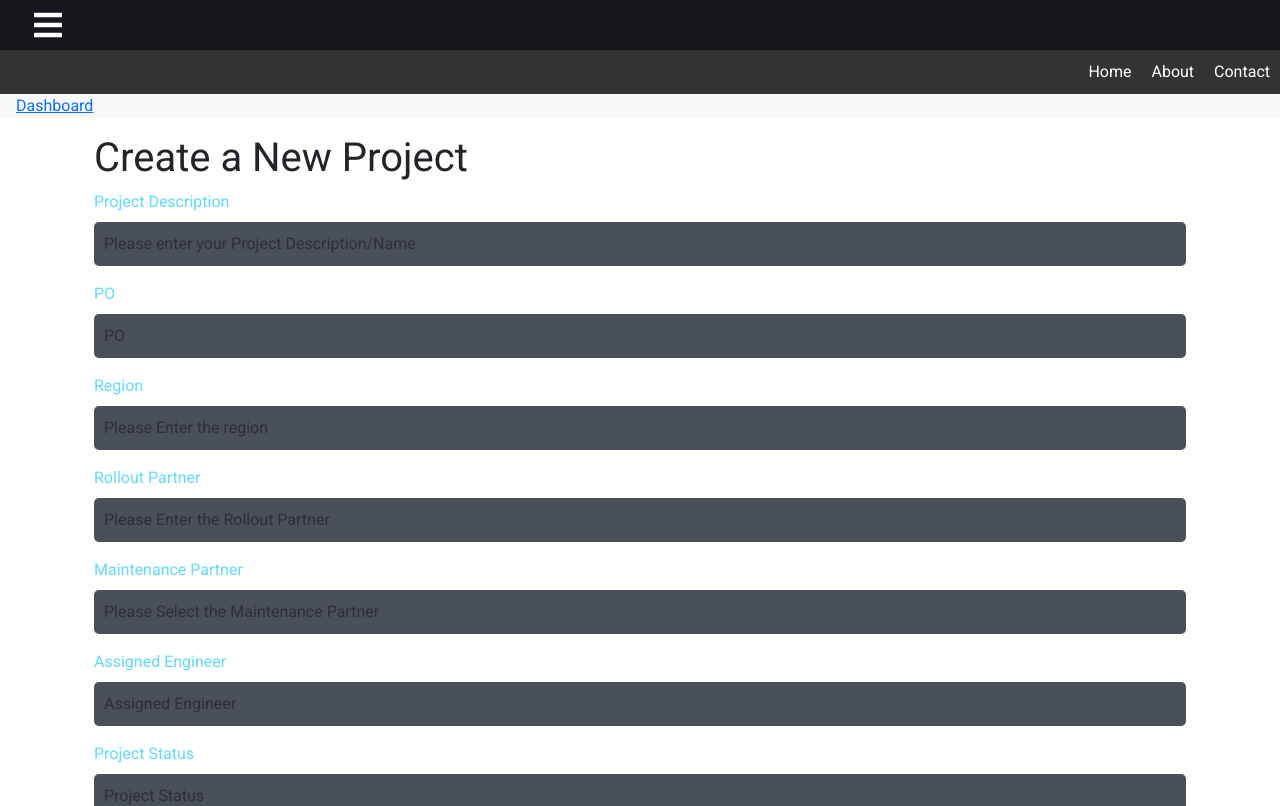
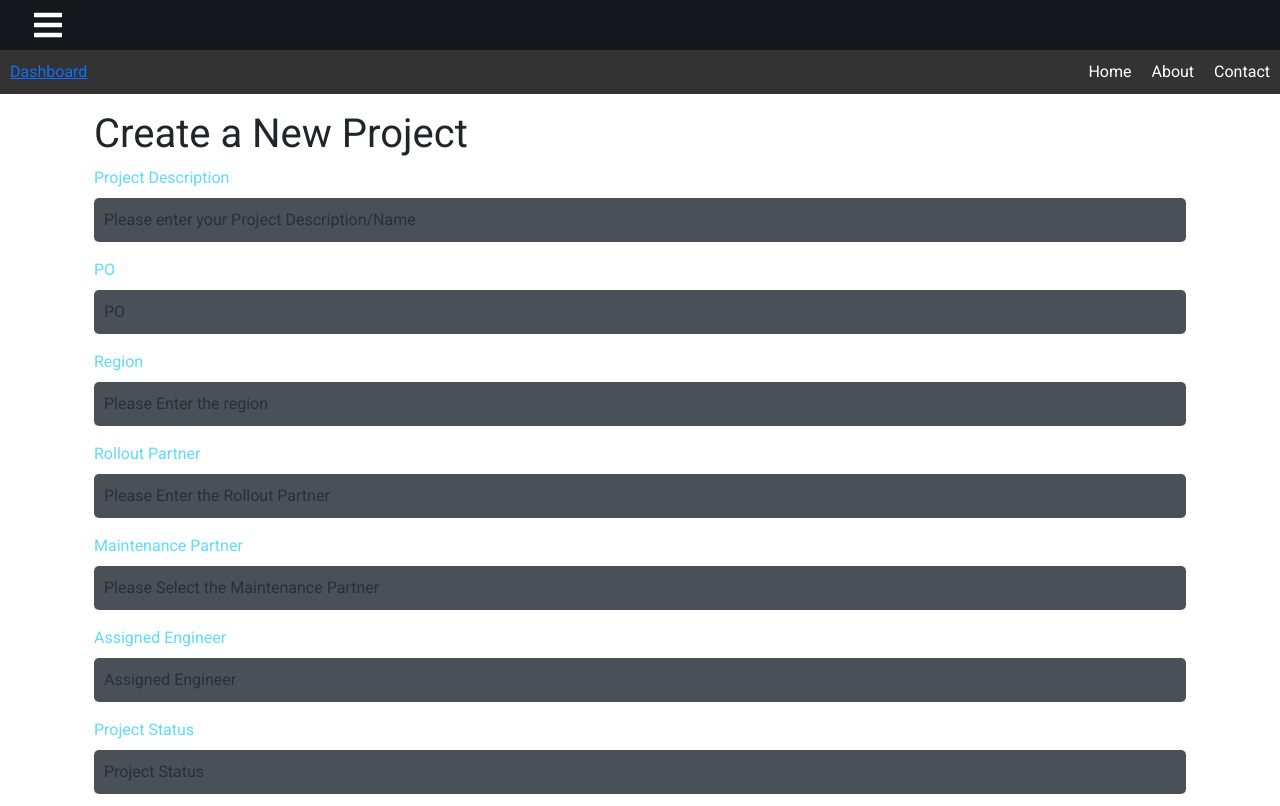
Before and after one commit to ojayallday/KPOT, a React (Create React App) app in the folder client/: page /api/new-project in a window 1280 px wide. Shown: the top 806 px of the page. Built offline with nearby package versions, Linux system fonts and the light colour scheme; sample sign-in values are in the browser's storage.

Commit message:
Styling the Dashboard Card

```diff
--- a/client/src/components/navbar.js
+++ b/client/src/components/navbar.js
@@ -16,10 +16,6 @@ const Navbar = () => {
           <div>
             <Sidebar/>
             <TopBar/>
-            <NavLink to='/dashboard' className='mx-3'>
-              <span>Dashboard</span>
-            </NavLink>
-
           </div>
 
 
--- a/client/src/components/topBar.js
+++ b/client/src/components/topBar.js
@@ -1,6 +1,7 @@
 // TopBar.js
 
 import React from 'react';
+import { NavLink } from 'react-router-dom';
 import styled from 'styled-components';
 
 // Styled components
@@ -32,7 +33,9 @@ const TopBar = () => {
   return (
     <TopBarWrapper>
       {/* Left side content */}
-      <LeftContent></LeftContent>
+      <LeftContent>
+      <NavLink to='/dashboard'>Dashboard</NavLink>
+      </LeftContent>
 
       {/* Right side menu */}
       <RightMenu>
--- a/client/src/pages/dashboard.js
+++ b/client/src/pages/dashboard.js
@@ -100,17 +100,17 @@ const Dashboard = () => {
       <Layout>
         <h2>{protectedData}</h2>
         <StyledDashboard>
-          <SummaryCard>
-            <h3>Total Projects</h3>
-            <p>{totalProjects}</p>
+          <SummaryCard style={{ backgroundColor: '#f0f0f0',width: '400px', height: '200px' }}>
+            <h3 >Total Projects</h3>
+            <p style={{ fontSize: '56px', fontFamily: 'Arial, sans-serif',marginTop: '18px' }}>{totalProjects}</p>
           </SummaryCard>
           {openStatusCounts &&
-            Object.entries(openStatusCounts).map(([status, count]) => (
-              <SummaryCard key={status}>
+            Object.entries(openStatusCounts).map(([status, count],index) => (
+              <SummaryCard key={status} style={{ backgroundColor: index % 2 === 0 ? '#ff0000' : '#7cfc00',width: '400px', height: '200px' }}>
                 <h3>{status}</h3>
-                <p>{count}</p>
+                <p style={{ fontSize: '56px', fontFamily: 'Arial, sans-serif', marginTop: '50px' }}>{count}</p>
 
-              </SummaryCard>
+                </SummaryCard>
             ))}
 
             <ProjectsCard1/>
```
